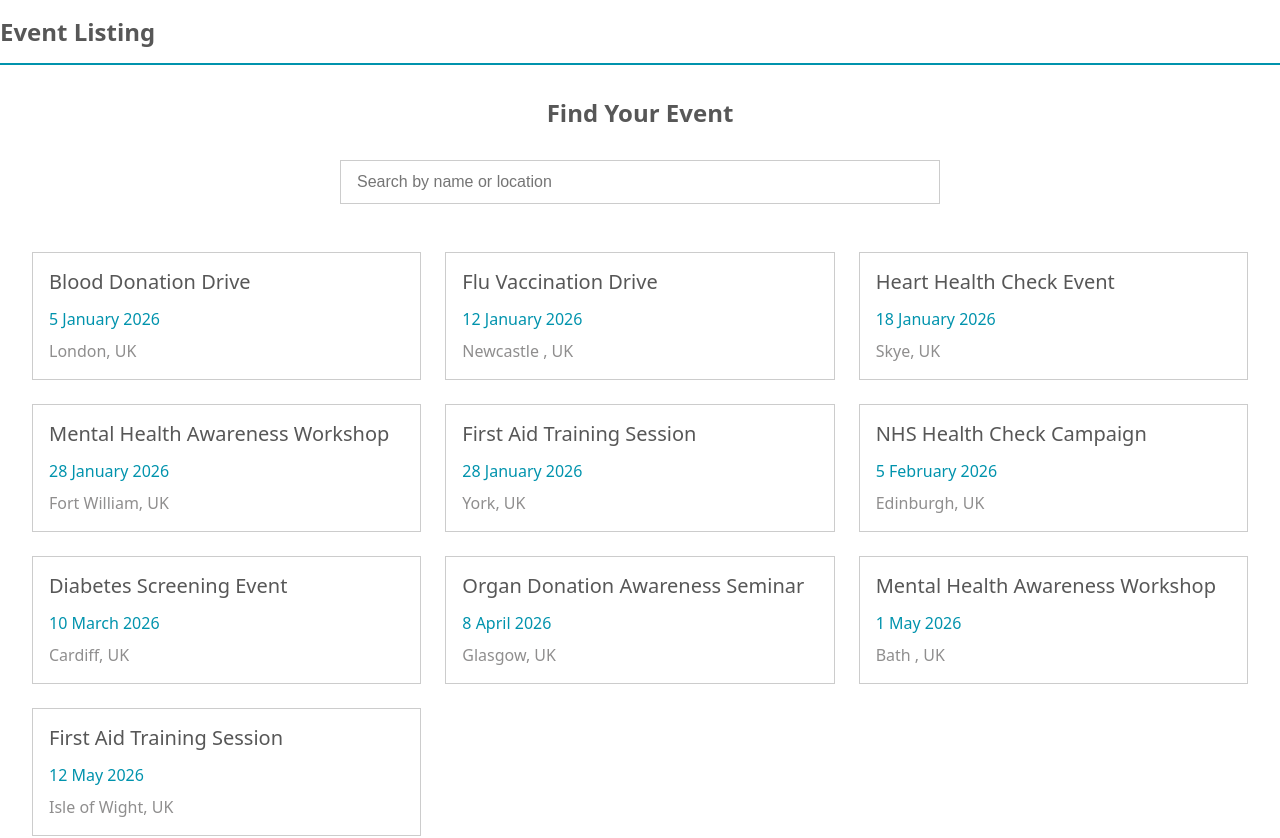
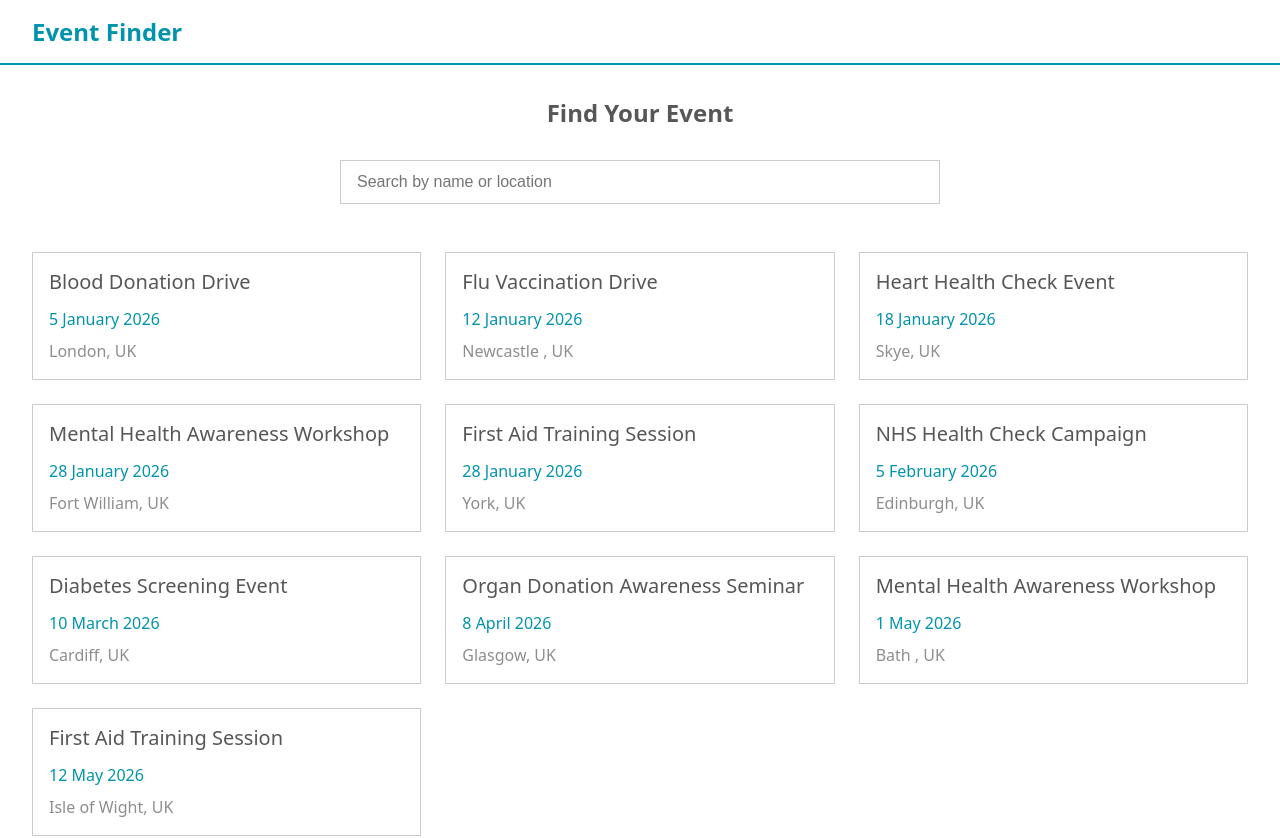
Before and after one commit to estinsunnyk/react-event-listing, a React (Vite) app: page /event/list in a window 1280 px wide. Shown: the top 838 px of the page. Built offline with nearby package versions, Linux system fonts and the light colour scheme.

Commit message:
feat(header): style and text correction

```diff
--- a/src/components/header/header.module.css
+++ b/src/components/header/header.module.css
@@ -3,6 +3,7 @@
   position: sticky;
   top: 0;
   z-index: 100;
-  padding: 1rem 0;
+  padding: 1rem 2rem;
   border-bottom: 2px solid var(--color-secondary);
+  color: var(--color-secondary);
 }
--- a/src/components/header/header.tsx
+++ b/src/components/header/header.tsx
@@ -5,7 +5,7 @@ export function Header() {
   return (
     <header className={styles['header-wrap']}>
       <Typography variant="title" as="h1">
-        Event Listing
+        Event Finder
       </Typography>
     </header>
   );
```
